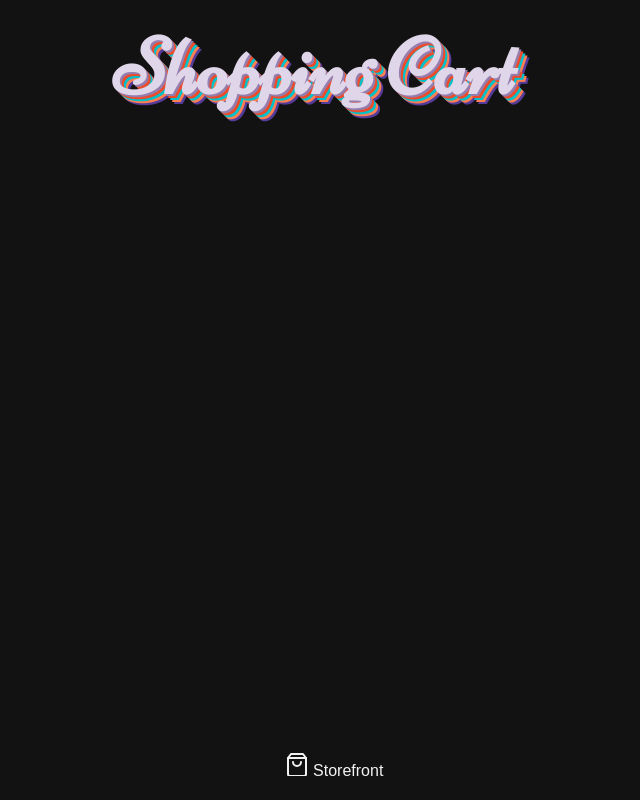
After one commit to JieniusCoder/JieStoreNew, a Django app: page /items/cart/ in a window 1280 px wide. The commit adds this page. Shown: the whole page, without its empty margins (326-966 px from the left). Run offline with Django 5.2, Linux system fonts and the light colour scheme; data that the repository does not hold is empty.

Commit message:
building shopping cart

```diff
--- a/JieStore/JieStoreApp/models.py
+++ b/JieStore/JieStoreApp/models.py
@@ -49,4 +49,3 @@ class Cart(models.Model):
 class CartItem(models.Model):
     cart = models.ForeignKey(Cart, on_delete=models.CASCADE, related_name='items')
     item = models.ForeignKey(Item, on_delete=models.CASCADE)
-    quantity = models.PositiveIntegerField(default=1)
--- /dev/null
+++ b/JieStore/JieStoreApp/templates/cart.html
@@ -0,0 +1,51 @@
+<!DOCTYPE html>
+<html lang="en">
+  <head>
+    <meta charset="UTF-8" />
+    <meta name="viewport" content="width=device-width, initial-scale=1.0" />
+    <title>Cart List</title>
+    <link rel="stylesheet" href="../../static/css/storefront.css" />
+    <nav class="navbar">
+      <a href="../"
+        ><svg
+          xmlns="http://www.w3.org/2000/svg"
+          width="24"
+          height="24"
+          viewBox="0 0 24 24"
+          fill="none"
+          stroke="currentColor"
+          stroke-width="2"
+          stroke-linecap="round"
+          stroke-linejoin="round"
+          class="feather feather-shopping-bag"
+        >
+          <path d="M6 2L3 6v16a2 2 0 0 0 2 2h14a2 2 0 0 0 2-2V6l-3-4z"></path>
+          <line x1="3" y1="6" x2="21" y2="6"></line>
+          <path d="M16 10a4 4 0 0 1-8 0"></path>
+        </svg>
+        Storefront</a
+      >
+    </nav>
+  </head>
+
+  <body>
+    <h1>Shopping Cart</h1>
+    <h2></h2>
+
+    <div class="cart-container">
+      {% for cart_item in cart %}
+      <div class="cart_item-card">
+        <img
+          src="{{ cart_item.image.url }}"
+          alt="{{ cart_item.name }}"
+          class="cart_item-image"
+        />
+        <div class="cart_item-name">{{ cart_item.name }}</div>
+        <div class="cart_item-description">{{ cart_item.description }}</div>
+        <div class="cart_item-price">${{ cart_item.price }}</div>
+        <button class="remove-from-cart">Remove From Cart</button>
+      </div>
+      {% endfor %}
+    </div>
+  </body>
+</html>
--- a/JieStore/JieStoreApp/urls.py
+++ b/JieStore/JieStoreApp/urls.py
@@ -6,7 +6,7 @@ from . import views
 urlpatterns = [
     path('', views.home, name='home'),
     path('items/', views.item_list, name='storefront'),
-    # path('cart/', views.cart_view, name='cart_view'),
+    path('items/cart/', views.cart_view, name='cart_view'),
     path('checkout/', views.checkout, name='checkout'),
 ]
 
--- a/JieStore/JieStoreApp/views.py
+++ b/JieStore/JieStoreApp/views.py
@@ -1,6 +1,6 @@
 from django.shortcuts import render, get_object_or_404, redirect
-from .models import Item, Cart, Order
-from django.http import HttpResponse
+from .models import Item, Cart, Order, CartItem
+from django.http import HttpResponse, JsonResponse
 
 # Create your views here.
 def home(request):
@@ -10,14 +10,22 @@ def item_list(request):
     items = Item.objects.all()
     return render(request, 'item_list.html', {'items': items})
 
+def cart_view(request):
+    cart_item = Cart.objects.all()
+    return render(request, 'cart.html', {'cart': cart_item})
+
 def add_to_cart(request, item_id):
-    item = get_object_or_404(Item, id=item_id)
+    if request.method == 'POST':
+        item = request.POST.get('item_id')
+        cart = Cart.objects.get(user=request.user)
 
-    cart, created = Cart.objects.get_or_create(user=request.user)
+        cart, created = Cart.objects.get_or_create(user=request.user)
 
-    # Add the item to the cart (you'll need to implement CartItem model for this)
-    cart.items.add(item)  # Assuming a ManyToMany relationship between Cart and Item
-    return redirect('item_list')  # Redirect to the item list page
+        cart_item = CartItem.objects.create(cart=cart, item=item)
+        cart_item.save()
+
+        return JsonResponse({'status': 'success'})
+
 
 # View for checkout process
 def checkout(request):
```
Also changed, not shown: JieStore/JieStoreApp/templates/item_list.html (+7 -2 lines), JieStore/JieStoreApp/templates/cart_view.html (deleted).
